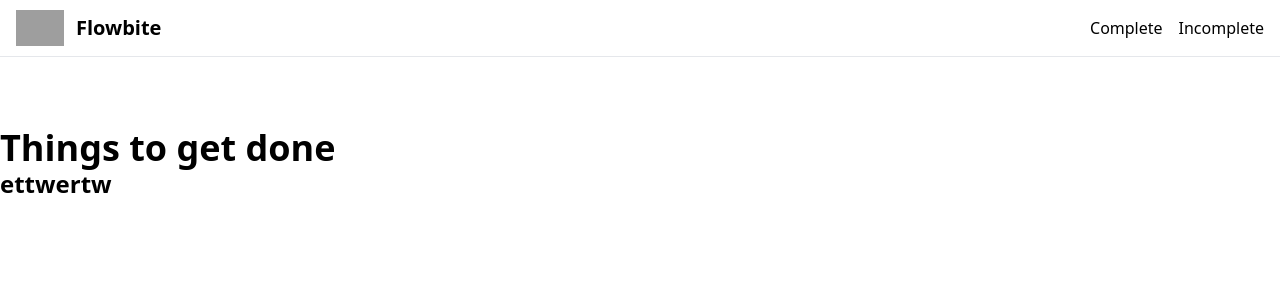
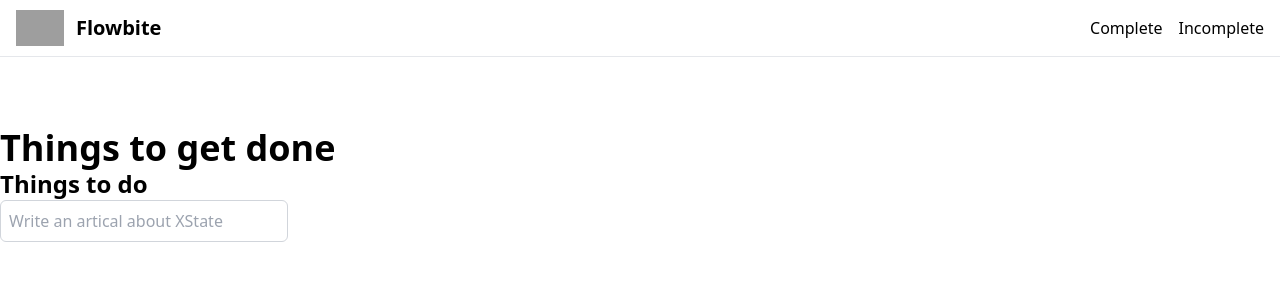
Before and after one commit to suniljoshi26/TodoAppTS, a React (Vite) app: page / in a window 1280 px wide. Shown: the top 300 px of the page. Built offline with nearby package versions, Linux system fonts and the light colour scheme; grey boxes are pictures that could not be loaded.

Commit message:
Input component

```diff
--- a/src/App.tsx
+++ b/src/App.tsx
@@ -1,6 +1,7 @@
 import { useState } from "react";
 import H1 from "./H1";
 import H3 from "./h3";
+import Input from "./Input";
 import { NavBar } from "./NavBar";
 
 function App() {
@@ -11,7 +12,8 @@ function App() {
       {" "}
       <NavBar />
       <H1 title=" Things to get done"></H1>
-      <H3 title="ettwertw"></H3>
+      <H3 title="Things to do"></H3>
+      <Input />
     </div>
   );
 }
--- /dev/null
+++ b/src/Input.tsx
@@ -0,0 +1,14 @@
+import React from "react";
+
+const Input = () => {
+  return (
+    <div>
+      <input
+        className="p-2 border border-gray-300   w-44 sm:w-72  rounded-md "
+        placeholder="Write an artical about XState"
+      />
+    </div>
+  );
+};
+
+export default Input;
```
